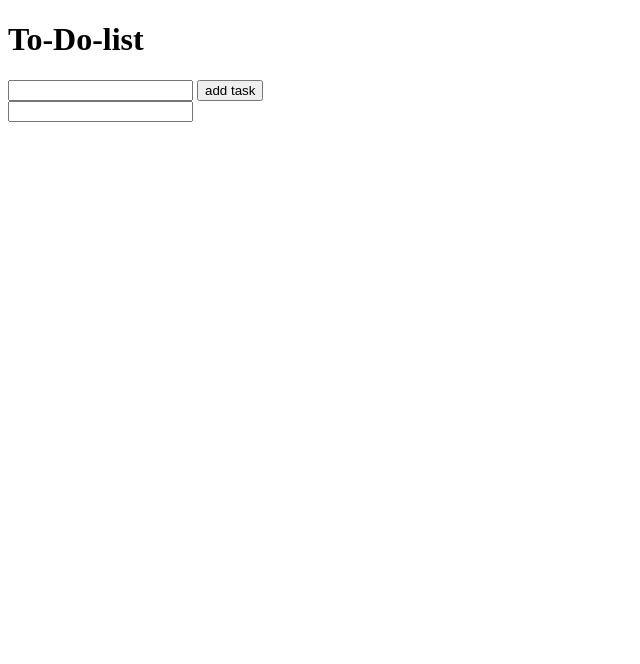
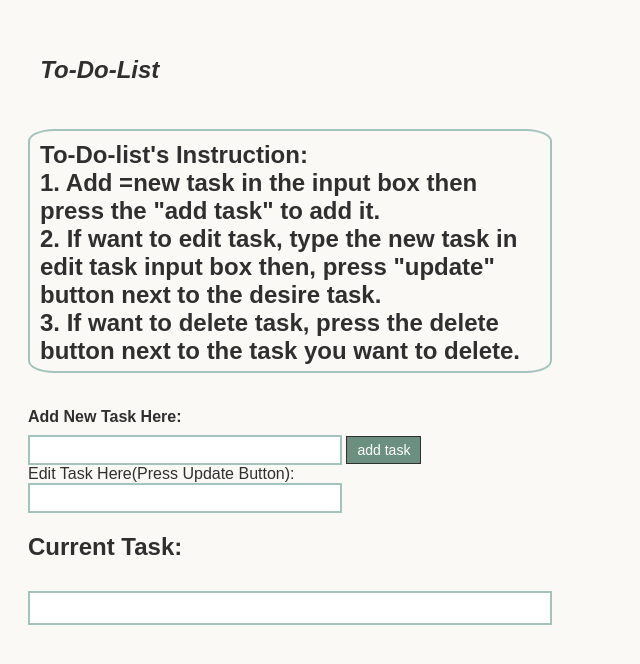
Before and after one commit to gameboyjoe2/todolist, a plain HTML site: page index.html in a window 1280 px wide. Shown: the whole page, without its empty margins (0-640 px from the left). Drawn offline with Linux system fonts and the light colour scheme.

Commit message:
Updated to-do app: fixed bugs and improved styling

```diff
--- a/index.html
+++ b/index.html
@@ -4,23 +4,36 @@
     <meta charset="UTF-8">
     <meta name="viewport" content="width=device-width, initial-scale=1.0">
     <title>Joe's To-Do-List</title>
-    <link rel="stylesheet" href="s.css">
+    <link rel="stylesheet" href="style.css">
 
 </head>
 <body>
-    <h1>To-Do-list</h1>
-
-        <input type="text" id="addTask">
-        <button id="addButton">add task</button>
-        </br>
-        <input type="text" id="updateTask">
+    <h1 id="title">To-Do-List</h1>
+    <h2 id="instruction">To-Do-list's Instruction: <br>
+        1. Add =new task in the input box then press the "add task" to add it.<br>
+        2. If want to edit task, type the new task in edit task input box then, press "update" button next to the desire task.<br>
+        3. If want to delete task, press the delete button next to the task you want to delete.</h2>
 
 
+    <br>
 
+    <label>Add New Task Here:</label>
+    <input type="text" id="addTask">
+    <button id="addButton">add task</button>
 
+    <br>
 
+    <lable>Edit Task Here(Press Update Button):</lable>
+    <br>
+    <input type="text" id="updateTask">
 
+    <h2>Current Task:</h2>
+
+    <div id="outputbox">
         <div id="viewOutput"></div>
+    </div>
+
     <script src="script.js"></script>
+
 </body>
 </html>
--- a/s.css
+++ /dev/null
@@ -1,3 +0,0 @@
-#toptitle {
-    text-align: center;
-}
--- a/script.js
+++ b/script.js
@@ -7,8 +7,8 @@ let viewOutputElement = document.getElementById("viewOutput");
 let updateInputElement = document.getElementById('updateTask');
 
 
-const addTask = addbuttonElement.addEventListener('click', () => {
-    const inputValue = addTaskElement.value;
+    addbuttonElement.addEventListener('click', () => {
+    let inputValue = addTaskElement.value;
     DataArray.push(inputValue);
     addTaskElement.value = '';
     viewOutputElement.innerHTML = '';
@@ -21,9 +21,6 @@ const addTask = addbuttonElement.addEventListener('click', () => {
         deleteButton.textContent = "delete";
         deleteButton.addEventListener('click', () => {
             DataArray.splice(index,1);
-            if (DataArray.length === 1){
-                DataArray = [];
-            }
             console.log(DataArray, DataArray.length);
             listItem.remove();
         });
@@ -35,8 +32,6 @@ const addTask = addbuttonElement.addEventListener('click', () => {
             //updateInputElement.value become the updated value in the array
             console.log(DataArray.at(index))
             DataArray[index] = updateInputElement.value;
-
-
 
             // get value from update box
             // listItem.textContent = value of update box
@@ -55,7 +50,3 @@ const addTask = addbuttonElement.addEventListener('click', () => {
     console.log(taskList)
     viewOutputElement.appendChild(taskList)
 });
-
-// const viewTask = viewbuttonElement.addEventListener('click', () => {
-
-// });
--- /dev/null
+++ b/style.css
@@ -0,0 +1,70 @@
+body {
+  background-color: #FAF9F6;
+  color: #2F2F2F;
+  font-family: Arial, sans-serif;
+  padding: 20px;
+}
+
+/* Title */
+#title {
+  font-size: 24px;
+  font-weight: bold;
+  padding: 1%;
+  margin-bottom: 1%;
+  font-style: italic;
+}
+
+/* Instructions */
+#instruction {
+
+  border: 2px solid #A3C4BC;
+  border-radius: 5%;
+  display: inline-block;
+  padding: 10px;
+  width: 500px;
+  height: 220px;
+  margin-bottom: 20px;
+}
+
+/* Labels */
+label {
+  display: block;
+  margin-top: 15px;
+  margin-bottom: 5px;
+  font-weight: bold;
+}
+
+/* Inputs */
+input[type="text"] {
+  background-color: #FFFFFF;
+  border: 2px solid #A3C4BC;
+  padding: 5px;
+  width: 300px;
+  font-size: 14px;
+  color: #2F2F2F;
+}
+
+/* Buttons */
+button {
+  background-color: #6B9080;
+  color: white;
+  border: 1px solid #2F2F2F;
+  padding: 5px 10px;
+  font-size: 14px;
+  margin-top: 5px;
+  cursor: pointer;
+}
+
+/* Output Box */
+#outputbox {
+  margin-top: 30px;
+  border: 2px solid #A3C4BC;
+  padding: 10px;
+  width: 500px;
+  background-color: #FFFFFF;
+}
+
+/* View Output Area */
+#viewOutput {
+  margin-top: 10px;
+}
```
Also changed, not shown: viewTask.html (deleted, +0 -11 lines).
